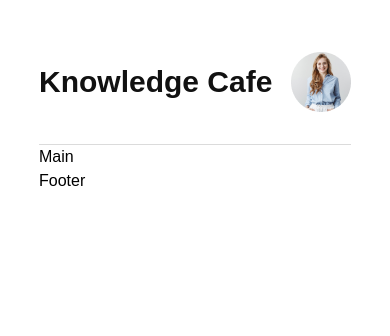
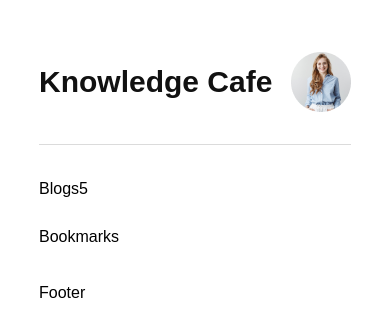
Before and after one commit to jbjoybiswasjb/knowledge_cafe, a React (Vite) app: page / in a window 390 px wide. Shown: the top 336 px of the page. Built offline with nearby package versions, Linux system fonts and the light colour scheme.

Commit message:
Responsive the layout.

```diff
--- a/src/components/Blogs/Blogs.jsx
+++ b/src/components/Blogs/Blogs.jsx
@@ -11,8 +11,8 @@ const Blogs = () => {
         .then(data => setBlogs(data))
 
     return (
-        <div>
-
+        <div className="w-full md:w-2/3">
+            Blogs{blogs.length}
         </div>
     );
 };
--- /dev/null
+++ b/src/components/Bookmartks/Bookmarks.jsx
@@ -0,0 +1,9 @@
+const Bookmarks = () => {
+    return (
+        <div className="w-full md:w-1/3">
+            Bookmarks
+        </div>
+    );
+};
+
+export default Bookmarks;
--- a/src/components/Main/Main.jsx
+++ b/src/components/Main/Main.jsx
@@ -1,8 +1,16 @@
+import Blogs from "../Blogs/Blogs";
+import Bookmarks from "../Bookmartks/Bookmarks";
+
 const Main = () => {
     return (
         <main>
-            <div className="w-4/5 mx-auto">
-                Main
+            <div className="w-4/5 mx-auto my-8">
+                <div className="flex flex-col md:flex-row gap-6 justify-between">
+
+                    <Blogs></Blogs>
+                    <Bookmarks></Bookmarks>
+
+                </div>
             </div>
         </main>
     );
```
